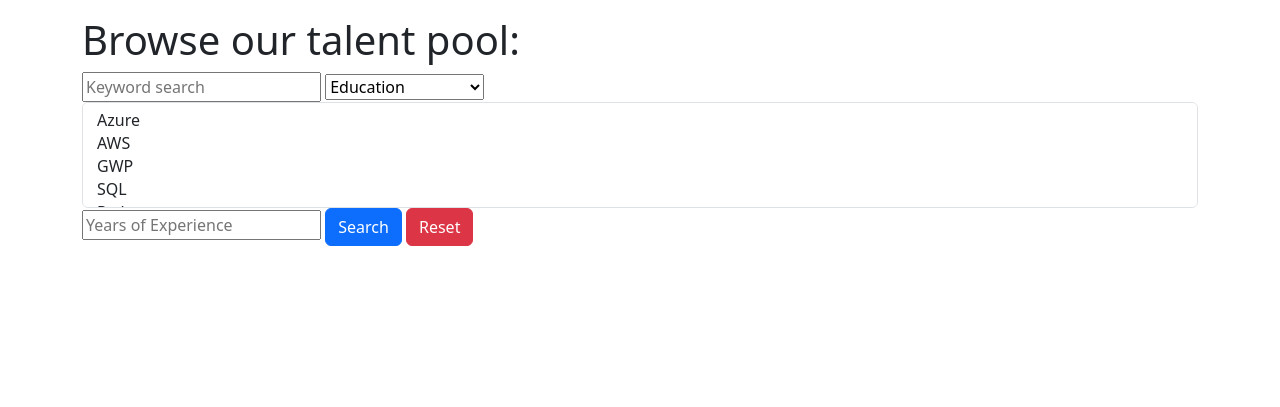
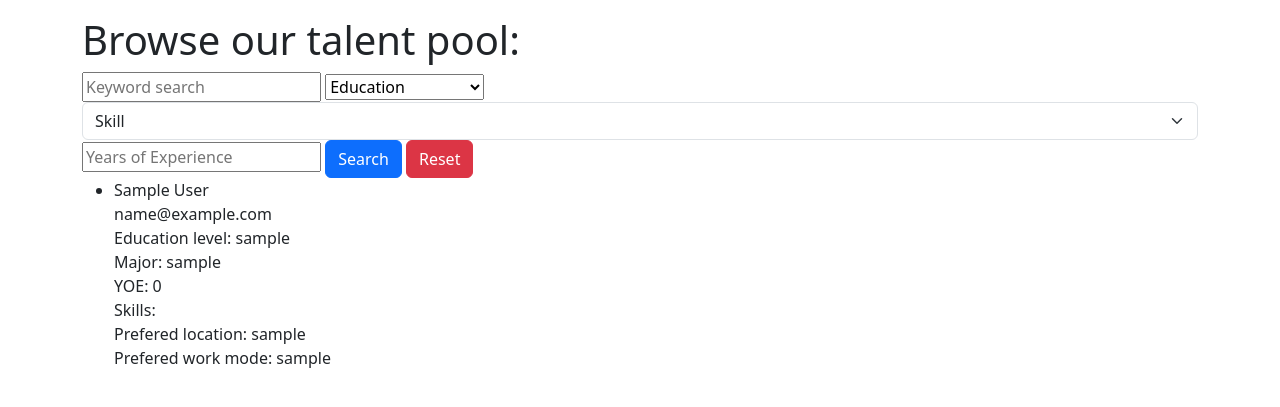
Before and after one commit to arafr/job_board, a Flask app: page /talent-board in a window 1280 px wide. Shown: the part 82-489 px from the top of the page. Run offline with Flask 3, Linux system fonts and the light colour scheme; the visitor is signed in with stand-in values (Sample User, id 1); data comes from the database, SQL or seed files in the repository; data that the repository does not hold is empty.

Commit message:
added talent filter functionality

```diff
--- a/templates/talent-board.html
+++ b/templates/talent-board.html
@@ -14,18 +14,11 @@
             <option value="phd">PhD</option>
         </select>
 
-        <select class="form-select" name="skills" id="skills" multiple aria-label="select skills">
-            <option value="azure">Azure</option>
-            <option value="aws">AWS</option>
-            <option value="gwp">GWP</option>
-            <option value="sql">SQL</option>
-            <option value="python">Python</option>
-            <option value="flask">Flask</option>
-            <option value="jinja2">Jinja2</option>
-            <option value="project management">Project Management</option>
-            <option value="microsoft office">Microsoft Office</option>
-            <option value="burp suite">Burp Suite</option>
-            <option value="nessus">Nessus</option>
+        <select class="form-select" name="skills" id="skills" aria-label="select skills">
+            <option value="" disabled selected>Skill</option>
+            {% for skill in skills %}
+                <option value="{{skill.name}}">{{skill.name}}</option>
+            {% endfor %}
         </select>
 
         <input id="yoe" name="yoe" type="number" placeholder="Years of Experience"/>
@@ -34,13 +27,17 @@
         <button class="btn btn-danger" type="reset, submit">Reset</button>
     </form>
     <ul>
-    {% for seeker in all_seekers %}
+    {% for seeker in seekers %}
         <li>{{seeker.name}}</li>
         <p>{{seeker.email}} <br/>
             Education level: {{seeker.education}}<br/>
             Major: {{seeker.major}}<br/>
             YOE: {{seeker.yoe}}<br/>
-            Skills: {{seeker.skills}}
+            Skills: {% for skill in seeker.skills %}
+                {{skill.name}},
+            {% endfor %}<br/>
+            Prefered location: {{seeker.prefered_location}}<br/>
+            Prefered work mode: {{seeker.prefered_work_mode}}<br/>
         </p>
     {% endfor %}
     </ul>
```
